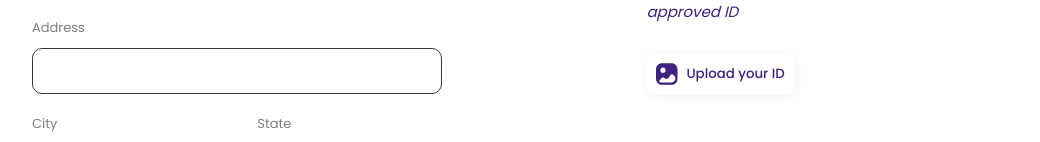
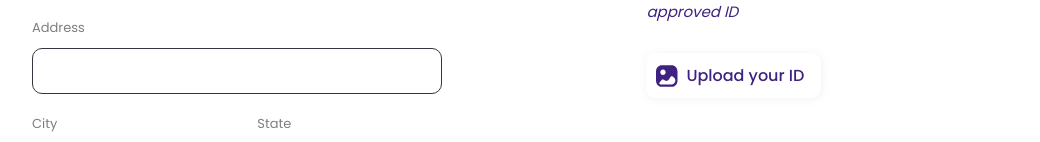
Before and after one commit to Gamehuz/pentria-web-archive, a React (Vite) app: page /customer-signup in a window 1280 px wide. Shown: the part 203-345 px from the top of the page, without its empty margins (96-1136 px from the left). Built offline with nearby package versions, Linux system fonts and the light colour scheme.

Commit message:
fix: jsx and style issue

```diff
--- a/src/pages/CustomerSignUp/CustomerSignUp.module.scss
+++ b/src/pages/CustomerSignUp/CustomerSignUp.module.scss
@@ -108,11 +108,12 @@
                         margin: 30px 0;
                     }
 
-                    button {
+                    .upload {
                         cursor: pointer;
                         font-family: "Poppins";
                         font-style: normal;
                         background: #fff;
+                        width: 175px;
                         border: 0;
                         outline: 0;
                         filter: drop-shadow(1px 1px 5px rgba(165, 165, 165, 0.141));
--- a/src/pages/CustomerSignUp/Index.jsx
+++ b/src/pages/CustomerSignUp/Index.jsx
@@ -1,20 +1,24 @@
 import { React, useRef } from "react";
 import styles from "./CustomerSignUp.module.scss";
 
-import upload from "./assets/upload.svg"
-import Button from "../../components/Button/index"
+import upload from "./assets/upload.svg";
+import Button from "../../components/Button/index";
 
 const Index = () => {
   const selectFile = useRef();
 
   const handleSelectFile = () => {
     selectFile.current.click();
-  }
+  };
+
+  const handleSubmit = (e) => {
+    e.preventDefault();
+  };
 
   return (
     <div className={styles.container}>
       <h3>Sign Up</h3>
-      <form>
+      <form onSubmit={handleSubmit}>
         <div className={styles.form_container}>
           <div className={styles.left_form}>
             <div className={styles.input_container}>
@@ -71,10 +75,10 @@ const Index = () => {
                 ref={selectFile}
                 hidden
               />
-              <button onClick={handleSelectFile}>
+              <div className={styles.upload} onClick={handleSelectFile}>
                 <img src={upload} alt="upload" />
                 Upload your ID
-              </button>
+              </div>
             </div>
           </div>
         </div>
```
